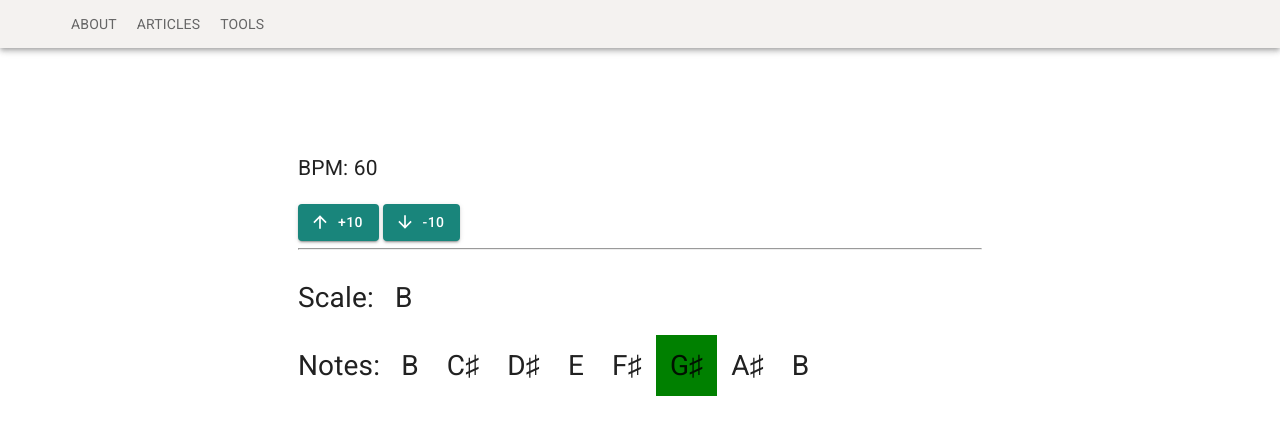
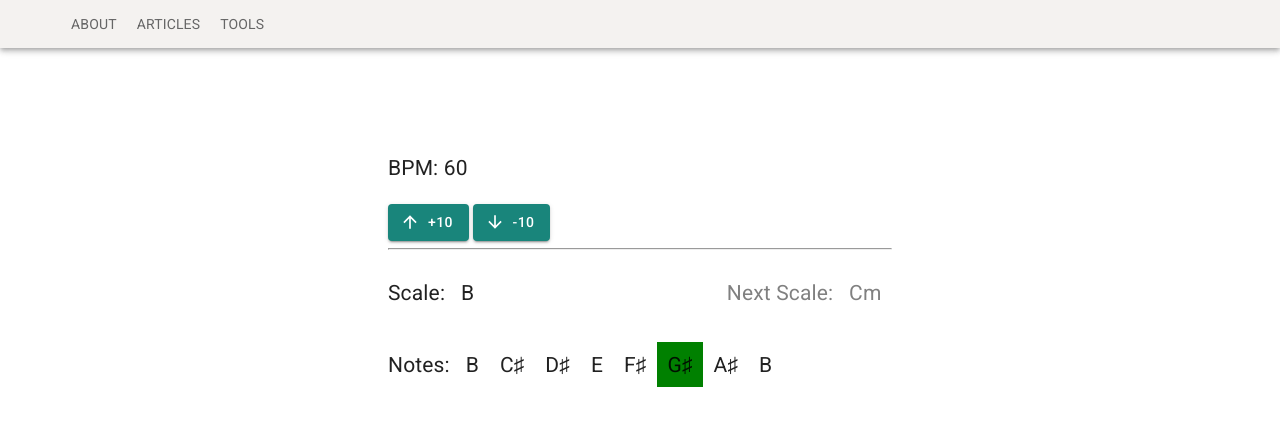
Before and after one commit to a6kme/a6kme, a Next.js app: page /tools/random_scale_generator in a window 1280 px wide. Shown: the top 434 px of the page. Built offline with nearby package versions, Linux system fonts and the light colour scheme.

Commit message:
Next scale added

```diff
--- a/pages/tools/random_scale_generator.jsx
+++ b/pages/tools/random_scale_generator.jsx
@@ -13,6 +13,7 @@ import { getScale, getNotesOfScale } from '../../src/lib/scales';
 const styles = (theme) => ({
   container: {
     maxWidth: MAX_CONTENT_WIDTH,
+    width: '40em',
     margin: '6em auto',
     [theme.breakpoints.down('sm')]: {
       margin: '3em auto'
@@ -21,13 +22,16 @@ const styles = (theme) => ({
     listStyle: 'none',
   },
   scalesContainer: {
-    width: '50em',
     '& p': {
-      fontSize: '2em'
+      fontSize: '1.5em'
     },
     '& span': {
       padding: '0.5em'
     }
+  },
+  scale: {
+    display: 'flex',
+    justifyContent: 'space-between'
   },
   bpmContainer: {
     '& p': {
@@ -36,6 +40,9 @@ const styles = (theme) => ({
   },
   selectedNote: {
     backgroundColor: 'green'
+  },
+  nextScale: {
+    color: 'gray'
   }
 });
 
@@ -47,6 +54,7 @@ class RandomScaleGenerator extends React.Component {
     this.state = {
       beatCount: 0,
       scale: getScale(),
+      nextScale: getScale(),
       bpm: 60
     };
   }
@@ -73,13 +81,17 @@ class RandomScaleGenerator extends React.Component {
   }
 
   tick() {
-    const { beatCount, scale } = this.state;
-    let updatedScale = null;
+    const { beatCount, scale, nextScale } = this.state;
+    let currentScale = scale;
+    let upcomingScale = nextScale;
     if (beatCount && (beatCount + 1) % 8 === 0) {
-      updatedScale = getScale();
+      currentScale = nextScale;
+      upcomingScale = getScale();
     }
+
     this.setState({
-      scale: updatedScale || scale,
+      scale: currentScale,
+      nextScale: upcomingScale,
       beatCount: beatCount + 1
     });
   }
@@ -102,7 +114,7 @@ class RandomScaleGenerator extends React.Component {
 
   render() {
     const { classes } = this.props;
-    const { scale, bpm } = this.state;
+    const { scale, bpm, nextScale } = this.state;
     const notes = getNotesOfScale(scale);
     return (
       <div className={classes.container}>
@@ -136,12 +148,20 @@ class RandomScaleGenerator extends React.Component {
         </div>
         <hr />
         <div className={classes.scalesContainer}>
-          <p className={classes.scale}>
+          <div className={classes.scale}>
+            <p>
               Scale:
               {' '}
               <span>{scale}</span>
             </p>
-          <p className={classes.notes}>
+            <p className={classes.nextScale}>
+              Next Scale:
+              {' '}
+              <span>{nextScale}</span>
+            </p>
+          </div>
+          <div className={classes.notes}>
+            <p>
               Notes:
               {' '}
               {notes.map((note, index) => {
@@ -154,6 +174,7 @@ class RandomScaleGenerator extends React.Component {
             </p>
           </div>
         </div>
+      </div>
     );
   }
 }
```
Lines whose indentation alone changed are shown as unchanged.
